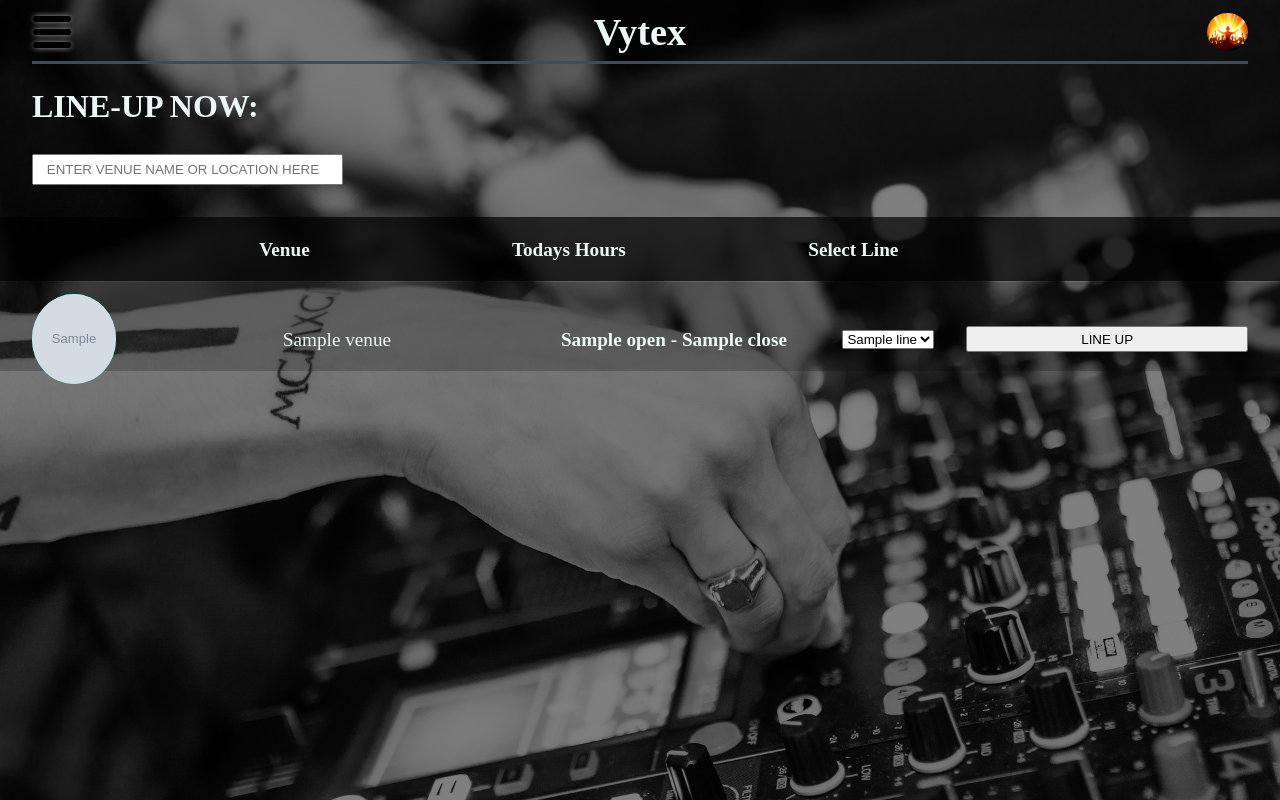
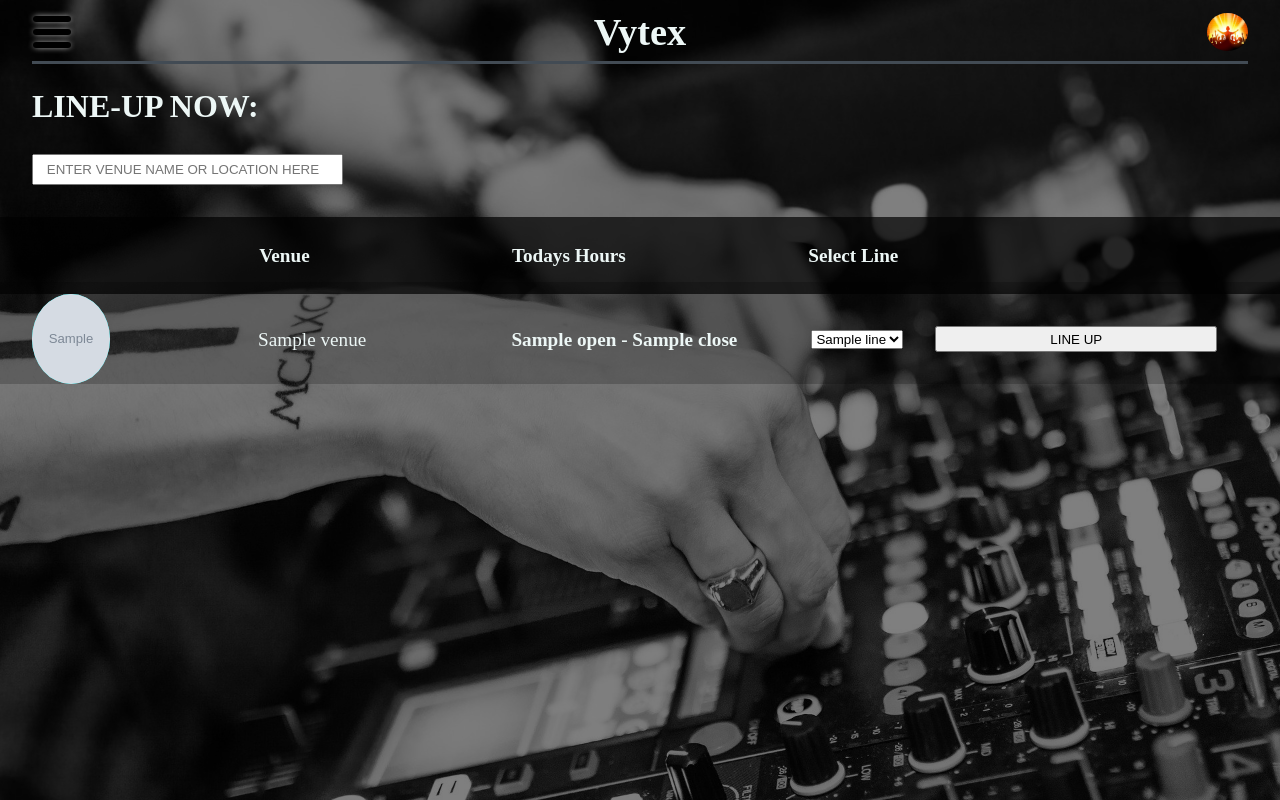
Before and after one commit to Vytex/Vytex, a Flask app: template app/templates/lineList/index.html in a window 1280 px wide. Run offline with Flask 2, Linux system fonts and the light colour scheme; the template is opened without the code that fills it: most values are stand-ins (such as "Sample title", 1, 10 or a date in 2020); grey boxes marked "Sample" are stand-in pictures.

Commit message:
updates some styles to linelist page

```diff
--- a/app/static/styles/lineList.css
+++ b/app/static/styles/lineList.css
@@ -28,12 +28,12 @@ input {
 .lineListItemContainer, #lineListHeader {
     display: grid;
     grid-template-columns: .5fr 1fr 1fr 1fr 1fr;
-    height: 5vw;
+    height: 6vw;
     color: var(--vyWhite);
 }
 
 .lineListItemContainer {
-    grid-template-columns: .5fr 1fr 1fr 1fr;
+    grid-template-columns: .5fr 1fr 1fr 1.6fr;
 }
 
 #topListContainer {
```
